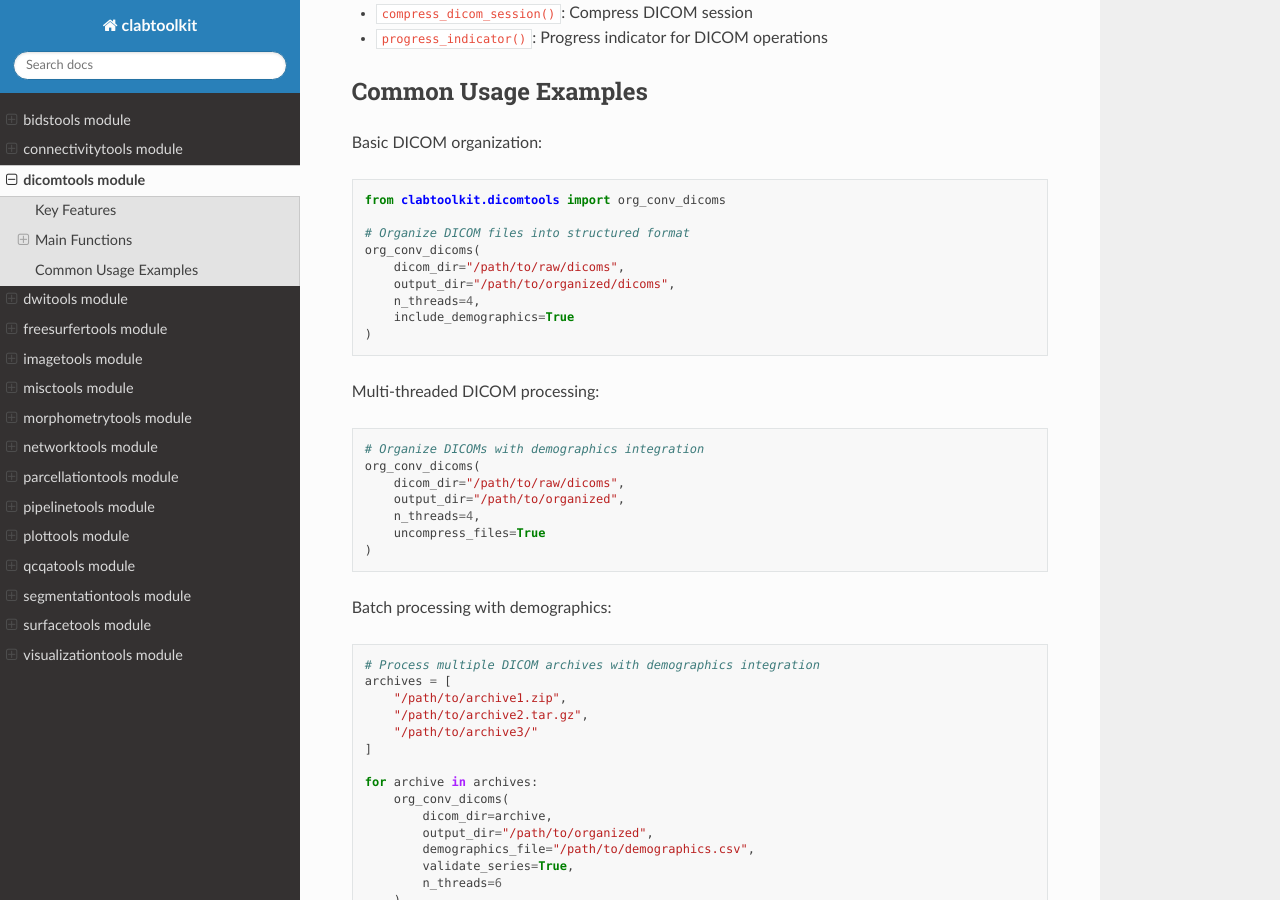
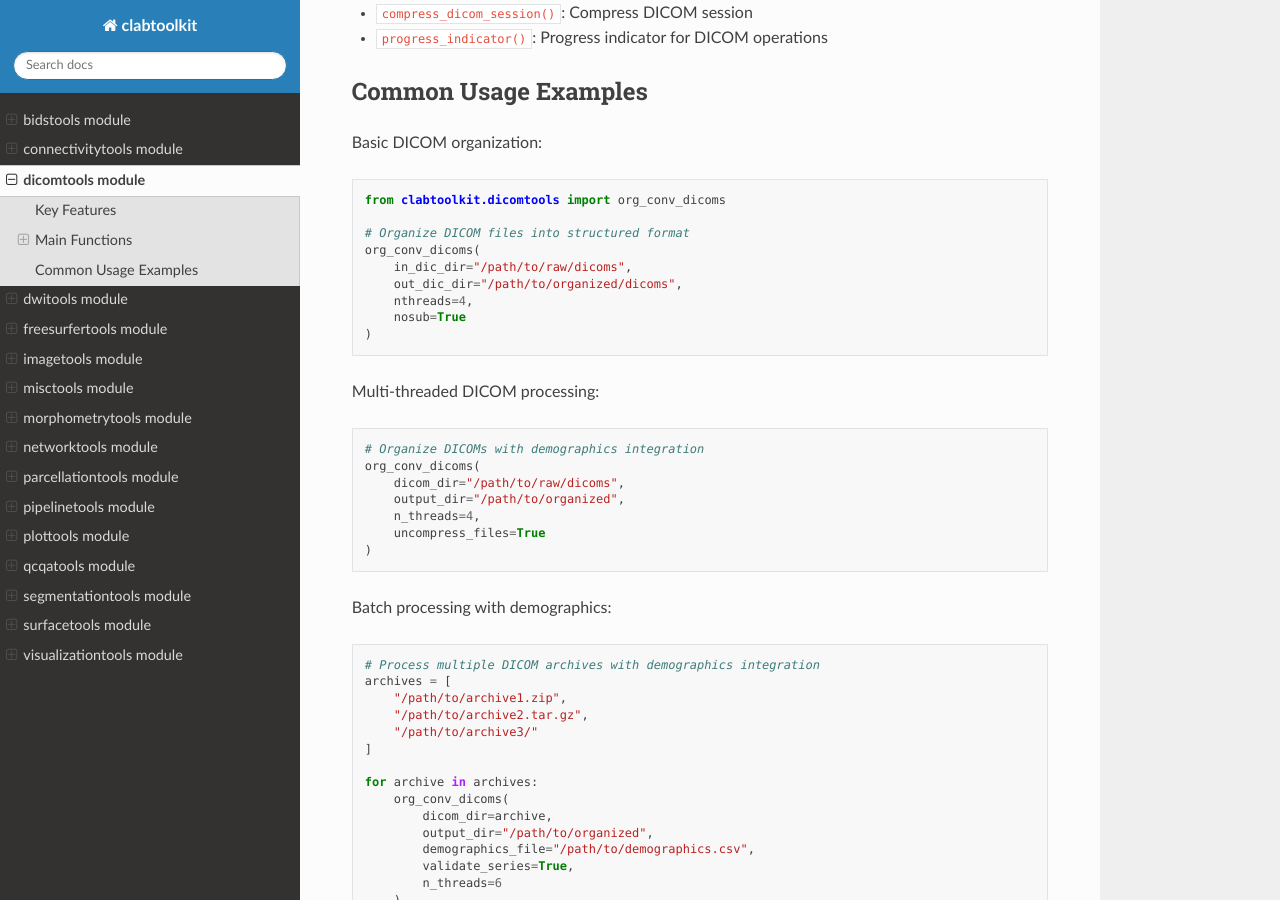
Before and after one commit to connectomicslab/clabtoolkit, a Sphinx documentation site: the page built from docs/source/modules/dicomtools.rst, in a window 1280 px wide and 900 px high, scrolled down 785 px. Built offline with Sphinx 7.4.7 and the Read the Docs theme 3.1.0, drawn with Linux system fonts in a browser that asks for light colours; pages that are not in the unit, such as notebooks, are missing from menus.

Commit message:
Correcting the example. It uses the new parameters names

```diff
--- a/docs/source/modules/dicomtools.rst
+++ b/docs/source/modules/dicomtools.rst
@@ -38,10 +38,10 @@ Basic DICOM organization::
 
     # Organize DICOM files into structured format
     org_conv_dicoms(
-        dicom_dir="/path/to/raw/dicoms",
-        output_dir="/path/to/organized/dicoms",
-        n_threads=4,
-        include_demographics=True
+        in_dic_dir="/path/to/raw/dicoms",
+        out_dic_dir="/path/to/organized/dicoms",
+        nthreads=4,
+        nosub=True
     )
 
 Multi-threaded DICOM processing::
```
